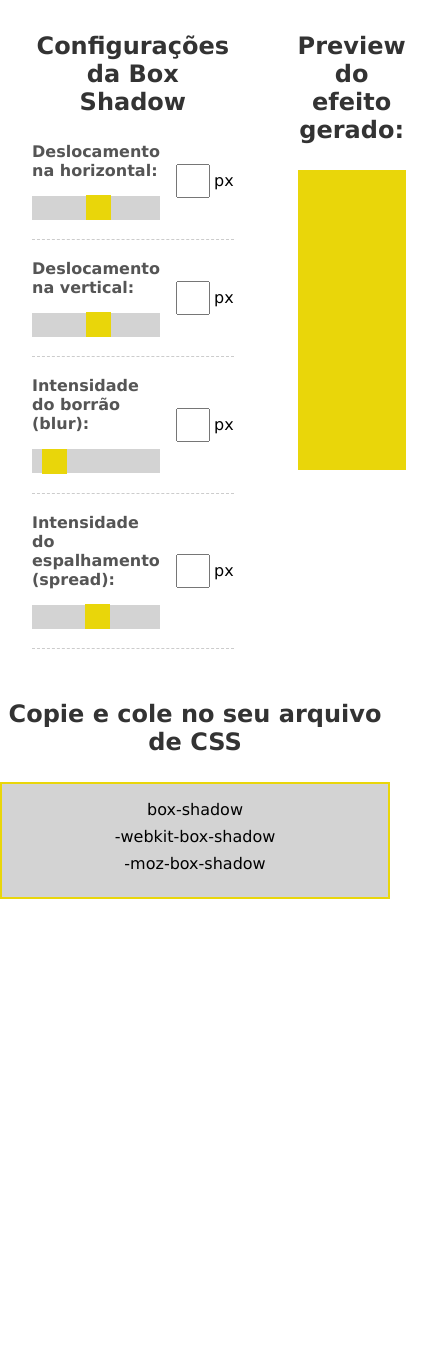
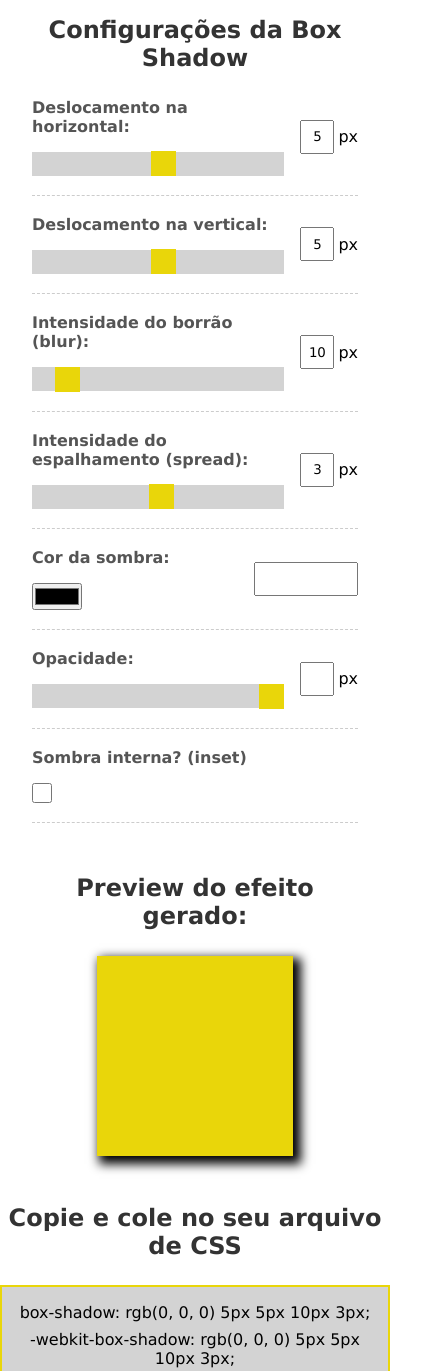
Before and after one commit to rafavanzele/projeto-utilitario-gerador-box-shadow, a plain HTML site: page index.html in a window 390 px wide. Shown: the top 1371 px of the page, 438 px wide, since content can reach past the window. Before the commit the page ends 1099 px from the top, so only its background shows below. Drawn offline with Linux system fonts and the light colour scheme.

Commit message:
avançando o js , incluindo funcionalidades, atualizando o css

```diff
--- a/css/styles.css
+++ b/css/styles.css
@@ -79,6 +79,19 @@ h2 {
 }
 
 
+
+/* NOVAS FUNCIONALIDADES */
+#color-value {
+    min-width: 100px;
+}
+
+#inset {
+    align-self: start;
+    height: 20px;
+    width: 20px;
+}
+
+
 /* PREVIEW */
 #box {
     width: 100%;
@@ -102,4 +115,38 @@ h2 {
     margin: 0 auto;
     border: 2px solid #e9d60a;
     padding: 1rem;
+    transition: 0.4s;
+    cursor: pointer;
 }
+
+#rules-area:hover {
+    background-color: #dfdfdf;
+}
+
+#copy-instructions {
+    font-style: italic;
+    margin-top: 1rem;
+}
+
+
+
+/* RESPONSIVO */
+@media(max-width: 425px) {
+    #box-shadow-generator {
+        flex-direction: column;
+    }
+
+    #controls-container, #preview {
+        padding: 1rem 2rem;
+    }
+
+    #box {
+        width: 60%;
+        height: 200px;
+        margin: 0 auto;
+    }
+
+    #generated-rule {
+        margin-top: 2rem;
+    }
+}
--- a/index.html
+++ b/index.html
@@ -64,6 +64,39 @@
                     <p>px</p>
                 </div>
             </div>
+
+
+            <div class="form-control">
+                <div class="range-input">
+                    <label for="color">Cor da sombra:</label>
+                    <input type="color" id="color" name="color" value="#000000">
+                </div>
+
+                <div class="reference-input">
+                    <input type="text" id="color-value" name="color-value">
+                </div>
+            </div>
+
+
+            <div class="form-control">
+                <div class="range-input">
+                    <label for="opacity">Opacidade:</label>
+                    <input type="range" id="opacity" name="opacity" min="0" max="1" value="1" step="0.01">
+                </div>
+
+                <div class="reference-input">
+                    <input type="text" id="opacity-value" name="opacity-value">
+                    <p>px</p>
+                </div>
+            </div>
+
+
+            <div class="form-control">
+                <div class="range-input">
+                    <label for="opacity">Sombra interna? (inset)</label>
+                    <input type="checkbox" name="inset" id="inset">
+                </div>
+            </div>
         </div>
 
         <div id="preview">
@@ -77,10 +110,12 @@
         <h2>Copie e cole no seu arquivo de CSS</h2>
 
         <div id="rules-area">
-            <p id="rule">box-shadow <span></span></p>
-            <p id="webkit-rule">-webkit-box-shadow <span></span></p>
-            <p id="moz-rule">-moz-box-shadow <span></span></p>
+            <p id="rule">box-shadow: <span></span>;</p>
+            <p id="webkit-rule">-webkit-box-shadow: <span></span>;</p>
+            <p id="moz-rule">-moz-box-shadow: <span></span>;</p>
         </div>
+
+        <p id="copy-instructions">Clique no quadro acima para copiar as regras</p>
     </div>
 </body>
 </html>
--- a/js/scripts.js
+++ b/js/scripts.js
@@ -13,6 +13,52 @@ class BoxShadowGenerator {
         this.rule = rule
         this.webkitRule = webkitRule
         this.mozRule = mozRule
+    }
+
+
+    initialize() {
+        this.horizontalRef.value = this.horizontal.value
+        this.verticalRef.value = this.vertical.value
+        this.spreadRef.value = this.spread.value
+        this.blurRef.value = this.blur.value
+
+        this.applyRule()
+        this.showRule()
+    }
+
+
+    applyRule() {
+        this.previewBox.style.boxShadow = `${this.horizontalRef.value}px ${this.verticalRef.value}px ${this.blurRef.value}px ${this.spreadRef.value}px #000000`
+
+        this.currentRule = this.previewBox.style.boxShadow
+    }
+
+
+    showRule() {
+        this.rule.innerText = this.currentRule
+        this.webkitRule.innerText = this.currentRule
+        this.mozRule.innerText = this.currentRule
+    }
+
+
+    updateValue(type, value) {
+        switch(type) {
+            case 'horizontal':
+                this.horizontalRef.value = value
+                break
+            case 'vertical':
+                this.verticalRef.value = value
+                break
+            case 'blur':
+                this.blurRef.value = value
+                break
+            case 'spread':
+                this.spreadRef.value = value
+                break
+        }
+
+        this.applyRule()
+        this.showRule()
     }
 
 }
@@ -52,6 +98,39 @@ const boxShadow = new BoxShadowGenerator(
     mozRule
 )
 
+
+boxShadow.initialize()
+
 console.log(boxShadow)
 
+
+
+
 // EVENTOS
+// nesse exemplo de evento em um input, usamos o 'input' como evento pq ele vai ser alterado na tela a medida que o usuario interage com a aplicação
+horizontal.addEventListener('input', (e) => {
+    const value = e.target.value
+
+    boxShadow.updateValue('horizontal', value)
+})
+
+
+vertical.addEventListener('input', (e) => {
+    const value = e.target.value
+
+    boxShadow.updateValue('vertical', value)
+})
+
+
+spread.addEventListener('input', (e) => {
+    const value = e.target.value
+
+    boxShadow.updateValue('spread', value)
+})
+
+
+blur.addEventListener('input', (e) => {
+    const value = e.target.value
+
+    boxShadow.updateValue('blur', value)
+})
```
